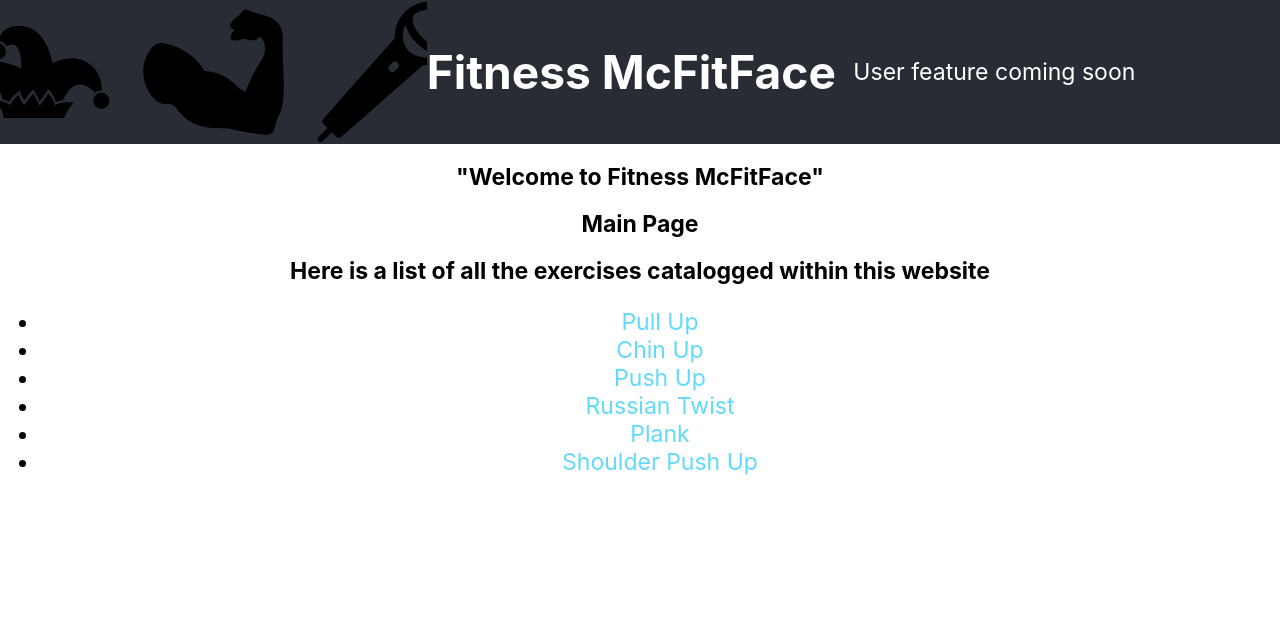
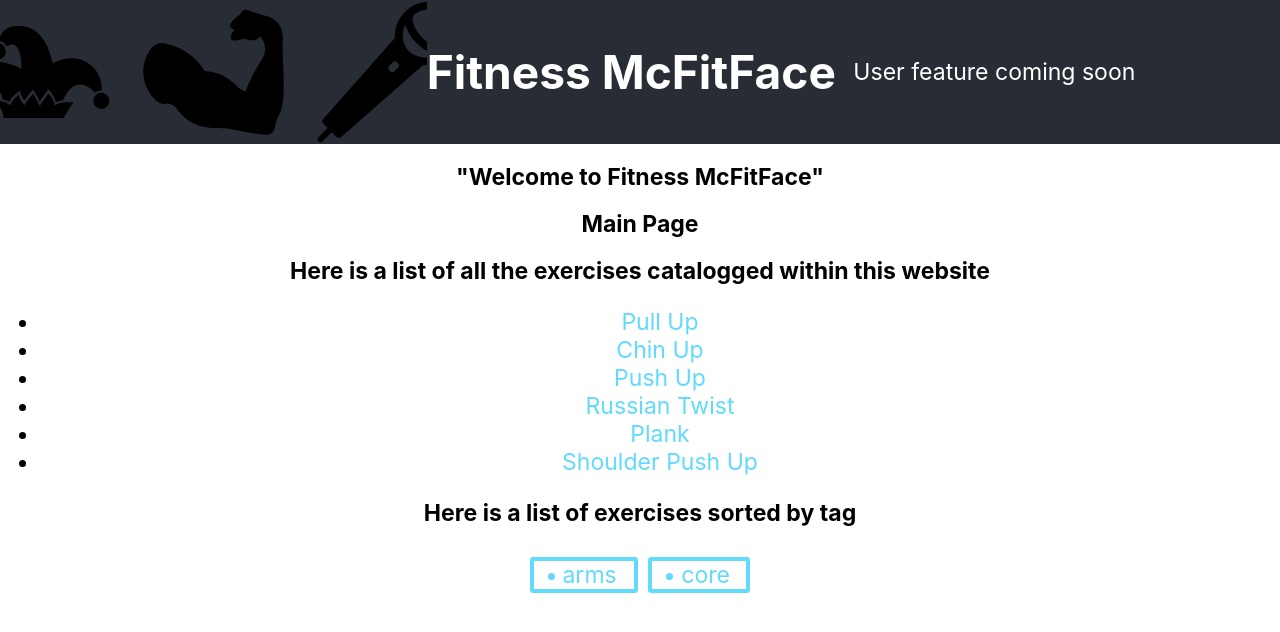
Before and after one commit to bruhulance/fitness-mcfitface, a React (Create React App) app: page / in a window 1280 px wide. Shown: the top 632 px of the page. Built offline with nearby package versions, Linux system fonts and the light colour scheme.

Commit message:
beginning implemenation of a tag system to sort exercises

```diff
--- a/src/constants.js
+++ b/src/constants.js
@@ -1 +1,5 @@
 export const ExerciseRouterPrefix = "/exercise"
+export const AllTags = [
+    "arms",
+    "core"
+];
--- a/src/data/listOfExercises.js
+++ b/src/data/listOfExercises.js
@@ -7,7 +7,10 @@ const AllExercises = [
     props: {
       title: "Pull Up",
       innertext: "this is a fuckin a Pull Up bro"
-    }
+    },
+    tags: [
+      "arms"
+    ]
   },
   {
     path: "/chinup",
@@ -15,7 +18,10 @@ const AllExercises = [
     props: {
       title: "Chin Up",
       innertext: "this is a fuckin a Chin Up bro"
-    }
+    },
+    tags: [
+      "arms"
+    ]
   },
   {
     path: "/pushup",
@@ -23,7 +29,10 @@ const AllExercises = [
     props: {
       title: "Push Up",
       innertext: "this is a fuckin a Push Up bro"
-    }
+    },
+    tags: [
+      "arms"
+    ]
   },
   {
     path: "/russiantwist",
@@ -31,7 +40,10 @@ const AllExercises = [
     props: {
       title: "Russian Twist",
       innertext: "this is a fuckin a Russian Twist bro"
-    }
+    },
+    tags: [
+      "core"
+    ]
   },
   {
     path: "/plank",
@@ -39,7 +51,10 @@ const AllExercises = [
     props: {
       title: "Plank",
       innertext: "this is a fuckin a Plank bro"
-    }
+    },
+    tags: [
+      "core"
+    ]
   },
   {
     path: "/shoulderpushup",
@@ -47,7 +62,10 @@ const AllExercises = [
     props: {
       title: "Shoulder Push Up",
       innertext: "this is a fuckin a Shoulder Push Up bro"
-    }
+    },
+    tags: [
+      "arms"
+    ]
   }
 ];
 
--- a/src/mainPageComponent/mainpage.css
+++ b/src/mainPageComponent/mainpage.css
@@ -6,3 +6,28 @@
     font-size: 3rem;
     color: black;
 }
+
+.Main-tagspread {
+    margin: auto;
+    display: flex;
+    align-items: center;
+    justify-content: center;
+    width: 75%;
+    padding: 5px; /* taken from https://stackoverflow.com/a/20653092 */
+}
+
+.Main-tag {
+    padding-left: 0.75rem;
+    border: 4px solid #61dafb;
+    border-radius: 3.25px;
+    color: #61dafb;
+    margin: 5px; /* taken from https://stackoverflow.com/a/20653092 */
+    width: auto;
+}
+
+.Main-tag > span {
+    vertical-align: baseline;
+    line-height: 5px;
+    position: relative;
+    left: -20%;
+}
--- a/src/mainPageComponent/mainpage.jsx
+++ b/src/mainPageComponent/mainpage.jsx
@@ -1,5 +1,5 @@
 import React from "react";
-import { ExerciseRouterPrefix } from "../constants";
+import { ExerciseRouterPrefix, AllTags } from "../constants";
 import AllExercises from "../data/listOfExercises";
 import "./mainpage.css";
 import "../App.css";
@@ -16,6 +16,22 @@ const createLinks = composites => {
   });
 };
 
+/**
+ * Takes an array of tags and turns them into an array of div elements to be presented on screen
+ *
+ * @param {String[]} tags list of tags
+ * @returns an array of tags turned into <div>s
+ */
+const createTagButtons = tags => {
+  return tags.map((tag, index) => {
+    return (
+      <li className="Main-tag" key={index}>
+        <span>{tag}</span>
+      </li>
+    );
+  });
+};
+
 function MainPage() {
   return (
     <div className="Main-container">
@@ -26,6 +42,8 @@ function MainPage() {
           Here is a list of all the exercises catalogged within this website
         </h2>
         <ul>{createLinks(AllExercises)}</ul>
+        <h2>Here is a list of exercises sorted by tag</h2>
+        <div className="Main-tagspread">{createTagButtons(AllTags)}</div>
       </div>
     </div>
   );
```
